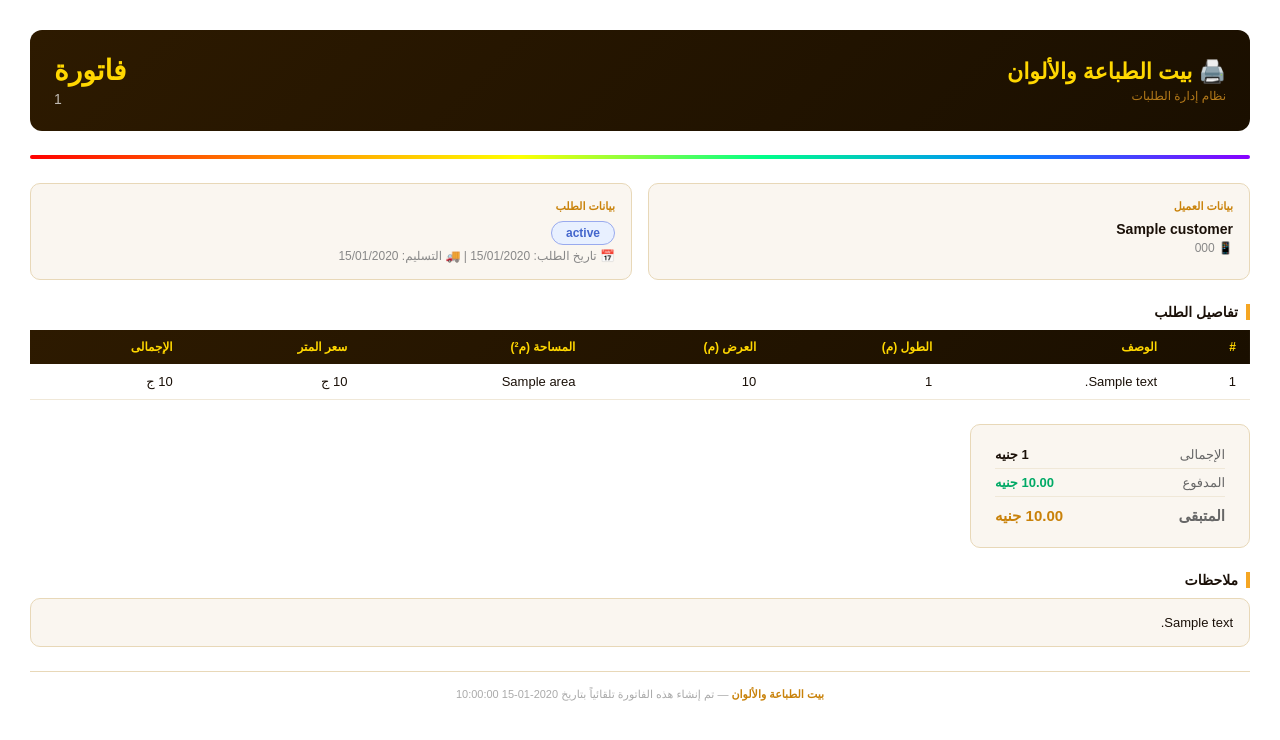
After one commit to mharubber-maker/printing_app, a Python web app: template templates/pdf/invoice.html in a window 1280 px wide. The commit adds this page. Shown: the top 740 px of the page. Run offline with Jinja, Linux system fonts and the light colour scheme; the template is opened without the code that fills it: most values are stand-ins (such as "Sample title", 1, 10 or a date in 2020).

Commit message:
✨ Add PDF invoice generation

```diff
--- a/requirements.txt
+++ b/requirements.txt
@@ -10,3 +10,4 @@ python-multipart==0.0.6
 python-dotenv==1.0.0
 redis==5.0.1
 aiofiles==23.2.1
+weasyprint==68.1
--- /dev/null
+++ b/templates/pdf/invoice.html
@@ -0,0 +1,357 @@
+<!DOCTYPE html>
+<html lang="ar" dir="rtl">
+
+<head>
+    <meta charset="UTF-8">
+    <style>
+        * {
+            margin: 0;
+            padding: 0;
+            box-sizing: border-box;
+        }
+
+        body {
+            font-family: "Arial", sans-serif;
+            font-size: 13px;
+            color: #1a1008;
+            background: white;
+            padding: 30px;
+            direction: rtl;
+        }
+
+        /* ===== HEADER ===== */
+        .header {
+            background: linear-gradient(135deg, #2d1a00, #1a0f00);
+            color: white;
+            padding: 24px;
+            border-radius: 12px;
+            display: flex;
+            justify-content: space-between;
+            align-items: center;
+            margin-bottom: 24px;
+        }
+
+        .company-name {
+            font-size: 22px;
+            font-weight: bold;
+            color: #ffd700;
+        }
+
+        .company-sub {
+            font-size: 12px;
+            color: rgba(245, 166, 35, 0.7);
+            margin-top: 4px;
+        }
+
+        .invoice-title {
+            font-size: 28px;
+            font-weight: bold;
+            color: #ffd700;
+            text-align: left;
+        }
+
+        .invoice-number {
+            font-size: 14px;
+            color: rgba(255, 255, 255, 0.7);
+            text-align: left;
+            margin-top: 4px;
+        }
+
+        /* ===== RAINBOW LINE ===== */
+        .rainbow {
+            height: 4px;
+            background: linear-gradient(90deg, #ff0000, #ff8800, #ffff00, #00ff88, #0088ff, #8800ff);
+            border-radius: 2px;
+            margin-bottom: 24px;
+        }
+
+        /* ===== INFO BOXES ===== */
+        .info-grid {
+            display: grid;
+            grid-template-columns: 1fr 1fr;
+            gap: 16px;
+            margin-bottom: 24px;
+        }
+
+        .info-box {
+            background: #faf6f0;
+            border: 1px solid #e8d8b8;
+            border-radius: 10px;
+            padding: 16px;
+        }
+
+        .info-box-title {
+            font-size: 11px;
+            color: #c9820a;
+            font-weight: bold;
+            margin-bottom: 8px;
+            text-transform: uppercase;
+        }
+
+        .info-box-value {
+            font-size: 14px;
+            font-weight: bold;
+            color: #1a1008;
+        }
+
+        .info-box-sub {
+            font-size: 12px;
+            color: #888;
+            margin-top: 4px;
+        }
+
+        /* ===== TABLE ===== */
+        .section-title {
+            font-size: 14px;
+            font-weight: bold;
+            color: #1a1008;
+            margin-bottom: 10px;
+            padding-right: 8px;
+            border-right: 4px solid #f5a623;
+        }
+
+        table {
+            width: 100%;
+            border-collapse: collapse;
+            margin-bottom: 24px;
+        }
+
+        thead tr {
+            background: linear-gradient(135deg, #2d1a00, #1a0f00);
+            color: #ffd700;
+        }
+
+        thead th {
+            padding: 10px 14px;
+            font-size: 12px;
+            font-weight: bold;
+            text-align: right;
+        }
+
+        tbody tr {
+            border-bottom: 1px solid #f0e8d8;
+        }
+
+        tbody tr:nth-child(even) {
+            background: #fdf8f0;
+        }
+
+        tbody td {
+            padding: 10px 14px;
+            font-size: 13px;
+        }
+
+        /* ===== TOTALS ===== */
+        .totals {
+            display: flex;
+            justify-content: flex-start;
+            margin-bottom: 24px;
+        }
+
+        .totals-box {
+            background: #faf6f0;
+            border: 1px solid #e8d8b8;
+            border-radius: 10px;
+            padding: 16px 24px;
+            min-width: 280px;
+        }
+
+        .total-row {
+            display: flex;
+            justify-content: space-between;
+            padding: 6px 0;
+            font-size: 13px;
+            border-bottom: 1px solid #f0e8d8;
+        }
+
+        .total-row:last-child {
+            border-bottom: none;
+            font-weight: bold;
+            font-size: 15px;
+            color: #c9820a;
+            padding-top: 10px;
+        }
+
+        .total-label {
+            color: #666;
+        }
+
+        .total-value {
+            font-weight: bold;
+        }
+
+        /* ===== STATUS BADGE ===== */
+        .status-badge {
+            display: inline-block;
+            padding: 4px 14px;
+            border-radius: 50px;
+            font-size: 12px;
+            font-weight: bold;
+        }
+
+        .status-ongoing {
+            background: #fff8e8;
+            color: #c9820a;
+            border: 1px solid #f5d890;
+        }
+
+        .status-ready {
+            background: #e8fff5;
+            color: #00aa66;
+            border: 1px solid #90f5cc;
+        }
+
+        .status-done {
+            background: #e8f0ff;
+            color: #4466cc;
+            border: 1px solid #99aaee;
+        }
+
+        /* ===== NOTES ===== */
+        .notes-box {
+            background: #faf6f0;
+            border: 1px solid #e8d8b8;
+            border-radius: 10px;
+            padding: 16px;
+            margin-bottom: 24px;
+        }
+
+        /* ===== FOOTER ===== */
+        .footer {
+            text-align: center;
+            color: #aaa;
+            font-size: 11px;
+            border-top: 1px solid #e8d8b8;
+            padding-top: 16px;
+        }
+
+        .footer-gold {
+            color: #c9820a;
+            font-weight: bold;
+        }
+    </style>
+</head>
+
+<body>
+
+    <!-- Header -->
+    <div class="header">
+        <div>
+            <div class="company-name">🖨️ بيت الطباعة والألوان</div>
+            <div class="company-sub">نظام إدارة الطلبات</div>
+        </div>
+        <div>
+            <div class="invoice-title">فاتورة</div>
+            <div class="invoice-number">{{ order.number }}</div>
+        </div>
+    </div>
+
+    <!-- Rainbow Line -->
+    <div class="rainbow"></div>
+
+    <!-- Info Grid -->
+    <div class="info-grid">
+        <div class="info-box">
+            <div class="info-box-title">بيانات العميل</div>
+            <div class="info-box-value">{{ order.customer.name if order.customer else "—" }}</div>
+            <div class="info-box-sub">📱 {{ order.customer.phone if order.customer and order.customer.phone else "—" }}
+            </div>
+        </div>
+        <div class="info-box">
+            <div class="info-box-title">بيانات الطلب</div>
+            <div class="info-box-value">
+                <span
+                    class="status-badge status-{{ 'ongoing' if order.status=='جارى' else 'ready' if order.status=='جاهز' else 'done' }}">
+                    {{ order.status }}
+                </span>
+            </div>
+            <div class="info-box-sub">
+                📅 تاريخ الطلب: {{ order.created_at.strftime("%d/%m/%Y") }}
+                {% if order.delivery_date %}
+                | 🚚 التسليم: {{ order.delivery_date.strftime("%d/%m/%Y") }}
+                {% endif %}
+            </div>
+        </div>
+    </div>
+
+    <!-- Items Table -->
+    <div class="section-title">تفاصيل الطلب</div>
+    {% if order.items %}
+    <table>
+        <thead>
+            <tr>
+                <th>#</th>
+                <th>الوصف</th>
+                <th>الطول (م)</th>
+                <th>العرض (م)</th>
+                <th>المساحة (م²)</th>
+                <th>سعر المتر</th>
+                <th>الإجمالى</th>
+            </tr>
+        </thead>
+        <tbody>
+            {% for item in order.items %}
+            <tr>
+                <td>{{ loop.index }}</td>
+                <td>{{ item.description or "—" }}</td>
+                <td>{{ item.length }}</td>
+                <td>{{ item.width }}</td>
+                <td>{{ item.area }}</td>
+                <td>{{ item.price_per_m2 }} ج</td>
+                <td>{{ item.total }} ج</td>
+            </tr>
+            {% endfor %}
+        </tbody>
+    </table>
+    {% else %}
+    <table>
+        <thead>
+            <tr>
+                <th>الطلب</th>
+                <th>المساحة</th>
+                <th>الإجمالى</th>
+            </tr>
+        </thead>
+        <tbody>
+            <tr>
+                <td>{{ order.number }}</td>
+                <td>{{ order.area_display }} م²</td>
+                <td>{{ order.total_price }} ج</td>
+            </tr>
+        </tbody>
+    </table>
+    {% endif %}
+
+    <!-- Totals -->
+    <div class="totals">
+        <div class="totals-box">
+            <div class="total-row">
+                <span class="total-label">الإجمالى</span>
+                <span class="total-value">{{ order.total_price }} جنيه</span>
+            </div>
+            <div class="total-row">
+                <span class="total-label">المدفوع</span>
+                <span class="total-value" style="color:#00aa66">{{ "%.2f"|format(order.paid_amount) }} جنيه</span>
+            </div>
+            <div class="total-row">
+                <span class="total-label">المتبقى</span>
+                <span class="total-value">{{ "%.2f"|format(order.remaining_amount) }} جنيه</span>
+            </div>
+        </div>
+    </div>
+
+    <!-- Notes -->
+    {% if order.notes %}
+    <div class="section-title">ملاحظات</div>
+    <div class="notes-box">{{ order.notes }}</div>
+    {% endif %}
+
+    <!-- Footer -->
+    <div class="footer">
+        <span class="footer-gold">بيت الطباعة والألوان</span> —
+        تم إنشاء هذه الفاتورة تلقائياً بتاريخ {{ now }}
+    </div>
+
+</body>
+
+</html>
```
Also changed, not shown: main.py (+30 -0 lines), templates/partials/order_row.html (+6 -1 lines).
